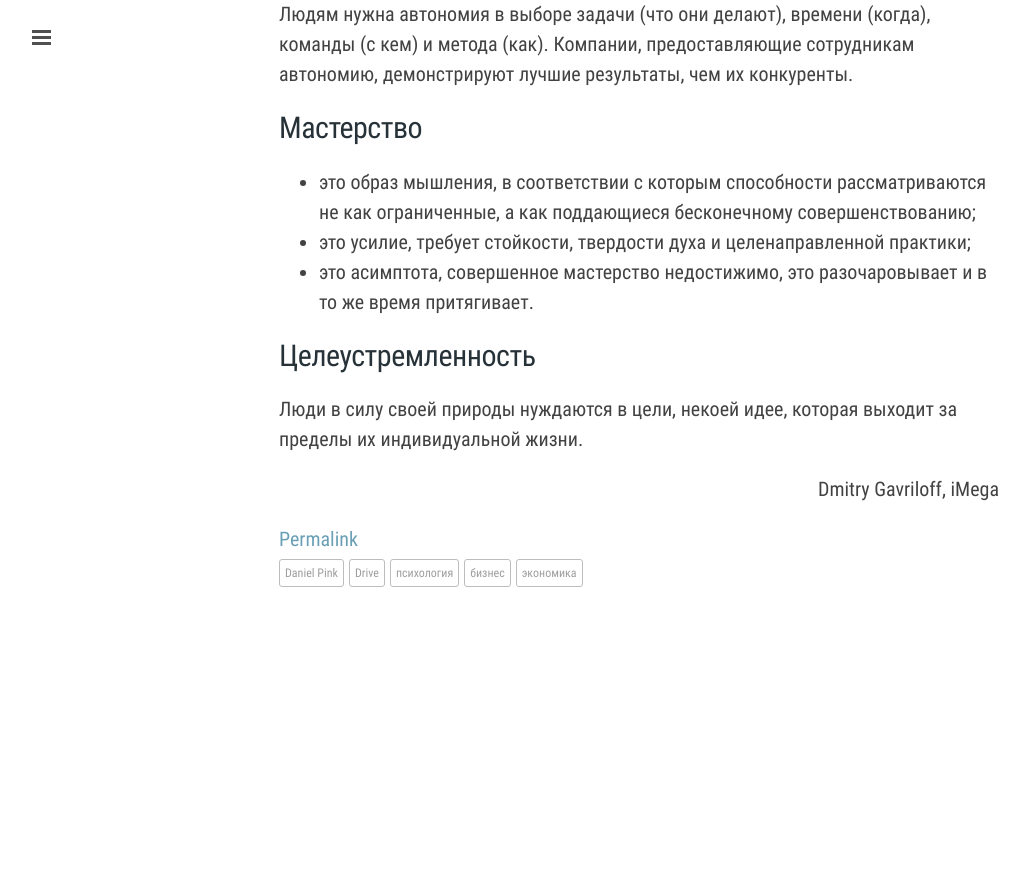
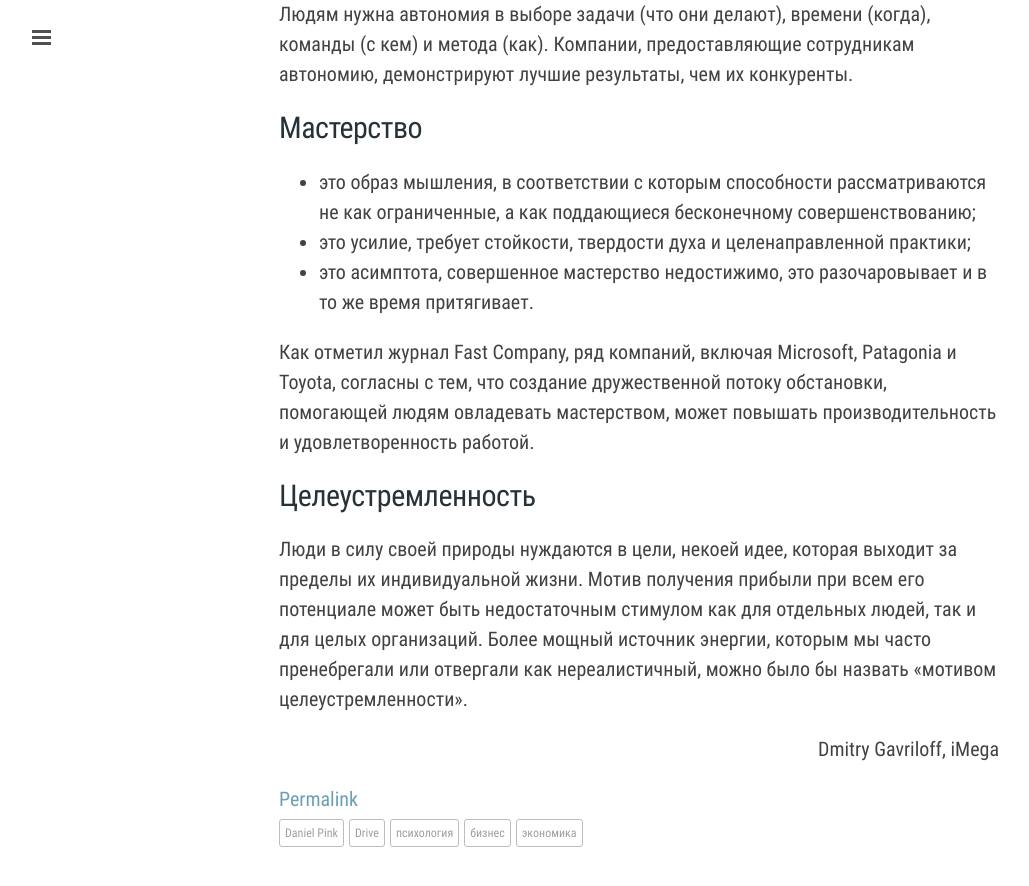
Before and after one commit to iMega/imega.github.io, a Jekyll site: the page built from _posts/2016-12-30-daniel-pink-drive.md, in a window 1280 px wide and 900 px high, scrolled down 7094 px. Shown: the top 886 px of the window, without its empty margins (1-1030 px from the left). Built offline with Jekyll 4.4.1, drawn with Linux system fonts in a browser that asks for light colours; comment, search, counter and statistics services are not loaded; before the commit the page ends 7734 px from its top, so only the background shows below that.

Commit message:
daniel pink drive

```diff
--- a/_posts/2016-12-30-daniel-pink-drive.md
+++ b/_posts/2016-12-30-daniel-pink-drive.md
@@ -245,6 +245,14 @@ Results-Only Work Environment — рабочая среда, ориентиро
   - это усилие, требует стойкости, твердости духа и целенаправленной практики;
   - это асимптота, совершенное мастерство недостижимо, это разочаровывает и в то же время притягивает.
 
+Как отметил журнал Fast Company, ряд компаний, включая Microsoft, Patagonia и
+Toyota, согласны с тем, что создание дружественной потоку обстановки, помогающей
+людям овладевать мастерством, может повышать производительность и
+удовлетворенность работой.
+
 ## Целеустремленность
 Люди в силу своей природы нуждаются в цели, некоей идее, которая выходит за
-пределы их индивидуальной жизни.
+пределы их индивидуальной жизни. Мотив получения прибыли при всем его потенциале
+может быть недостаточным стимулом как для отдельных людей, так и для целых
+организаций. Более мощный источник энергии, которым мы часто пренебрегали или
+отвергали как нереалистичный, можно было бы назвать «мотивом целеустремленности».
```
